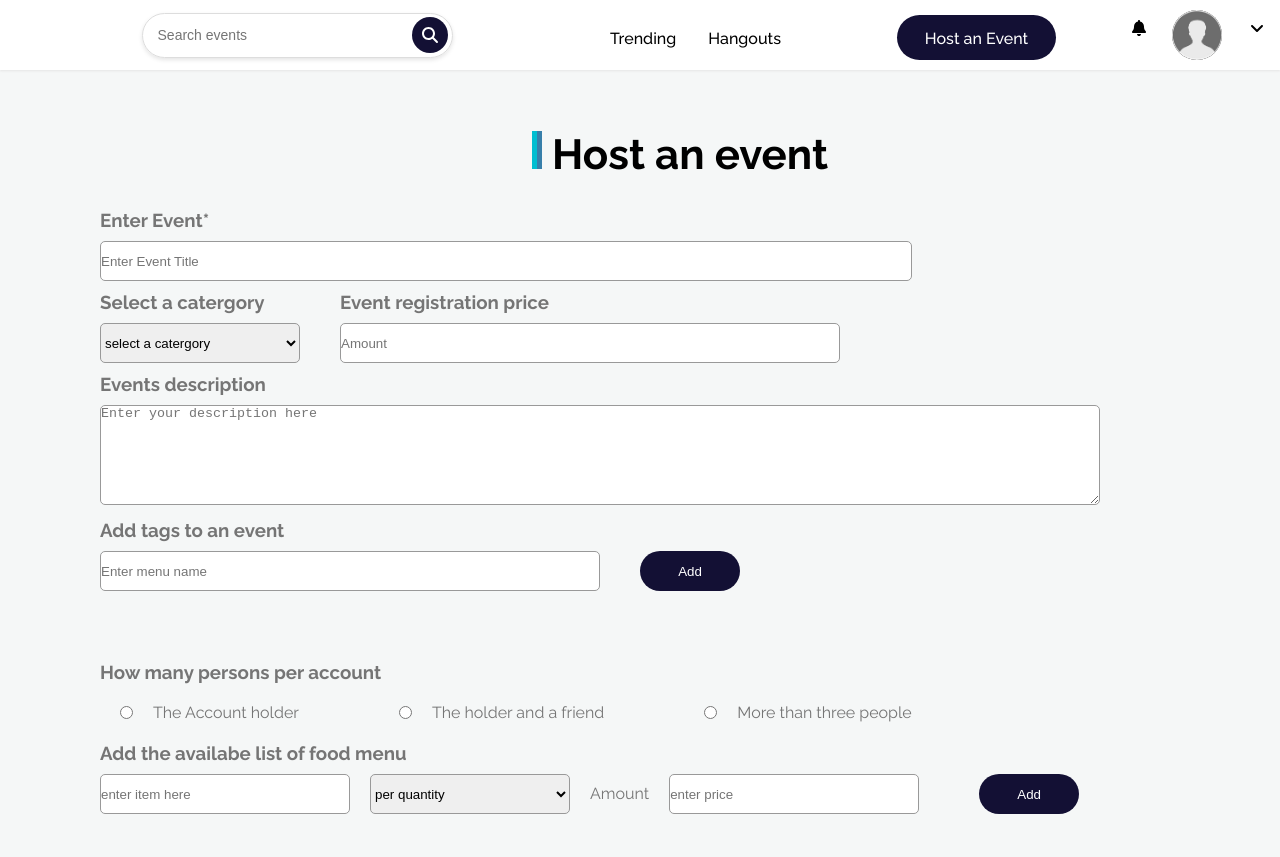
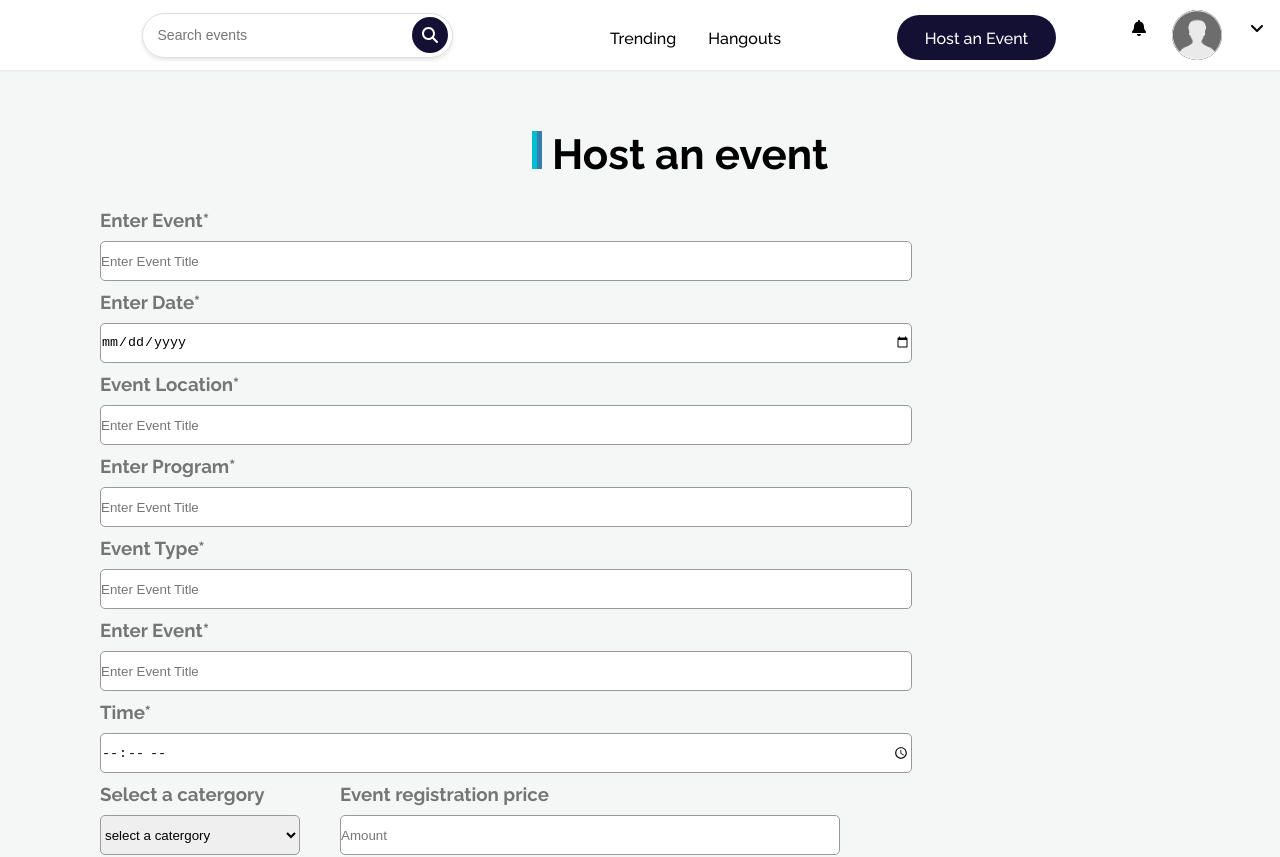
Before and after one commit to cargle-org/hostout, a Next.js app: page /eventsinput in a window 1280 px wide. Shown: the top 857 px of the page. Built offline with nearby package versions, Linux system fonts and the light colour scheme; a web font is replaced by a local one.

Commit message:
Add - input fields

```diff
--- a/pages/eventsinput.tsx
+++ b/pages/eventsinput.tsx
@@ -108,6 +108,100 @@ export const Eventsinput = () => {
             <input
               {...register("enterEventName", { required: "Input event name." })}
               type="text"
+              placeholder="Enter Event Title"
+              id="eventName"
+            />
+
+            <ErrorMessage
+              errors={errors}
+              name="enterEvent"
+              render={({ message }) => <p className="formError">{message}</p>}
+            />
+          </div>
+          {/* this is where i added stuff */}
+          <div className="form-event-title">
+            <h3>Enter Date*</h3>
+            <input
+              {...register("enterEventName", { required: "Input event name." })}
+              type="date"
+              placeholder="Enter Event Title"
+              id="eventName"
+            />
+
+            <ErrorMessage
+              errors={errors}
+              name="enterEvent"
+              render={({ message }) => <p className="formError">{message}</p>}
+            />
+          </div>
+
+          <div className="form-event-title">
+            <h3>Event Location*</h3>
+            <input
+              {...register("enterEventName", { required: "Input event name." })}
+              type="text"
+              placeholder="Enter Event Title"
+              id="eventName"
+            />
+
+            <ErrorMessage
+              errors={errors}
+              name="enterEvent"
+              render={({ message }) => <p className="formError">{message}</p>}
+            />
+          </div>
+
+          <div className="form-event-title">
+            <h3>Enter Program*</h3>
+            <input
+              {...register("enterEventName", { required: "Input event name." })}
+              type="text"
+              placeholder="Enter Event Title"
+              id="eventName"
+            />
+
+            <ErrorMessage
+              errors={errors}
+              name="enterEvent"
+              render={({ message }) => <p className="formError">{message}</p>}
+            />
+          </div>
+
+          <div className="form-event-title">
+            <h3>Event Type*</h3>
+            <input
+              {...register("enterEventName", { required: "Input event name." })}
+              type="text"
+              placeholder="Enter Event Title"
+              id="eventName"
+            />
+
+            <ErrorMessage
+              errors={errors}
+              name="enterEvent"
+              render={({ message }) => <p className="formError">{message}</p>}
+            /><div className="form-event-title">
+            <h3>Enter Event*</h3>
+            <input
+              {...register("enterEventName", { required: "Input event name." })}
+              type="text"
+              placeholder="Enter Event Title"
+              id="eventName"
+            />
+
+            <ErrorMessage
+              errors={errors}
+              name="enterEvent"
+              render={({ message }) => <p className="formError">{message}</p>}
+            />
+          </div>
+          </div>
+
+          <div className="form-event-title">
+            <h3>Time*</h3>
+            <input
+              {...register("enterEventName", { required: "Input event name." })}
+              type="time"
               placeholder="Enter Event Title"
               id="eventName"
             />
```
